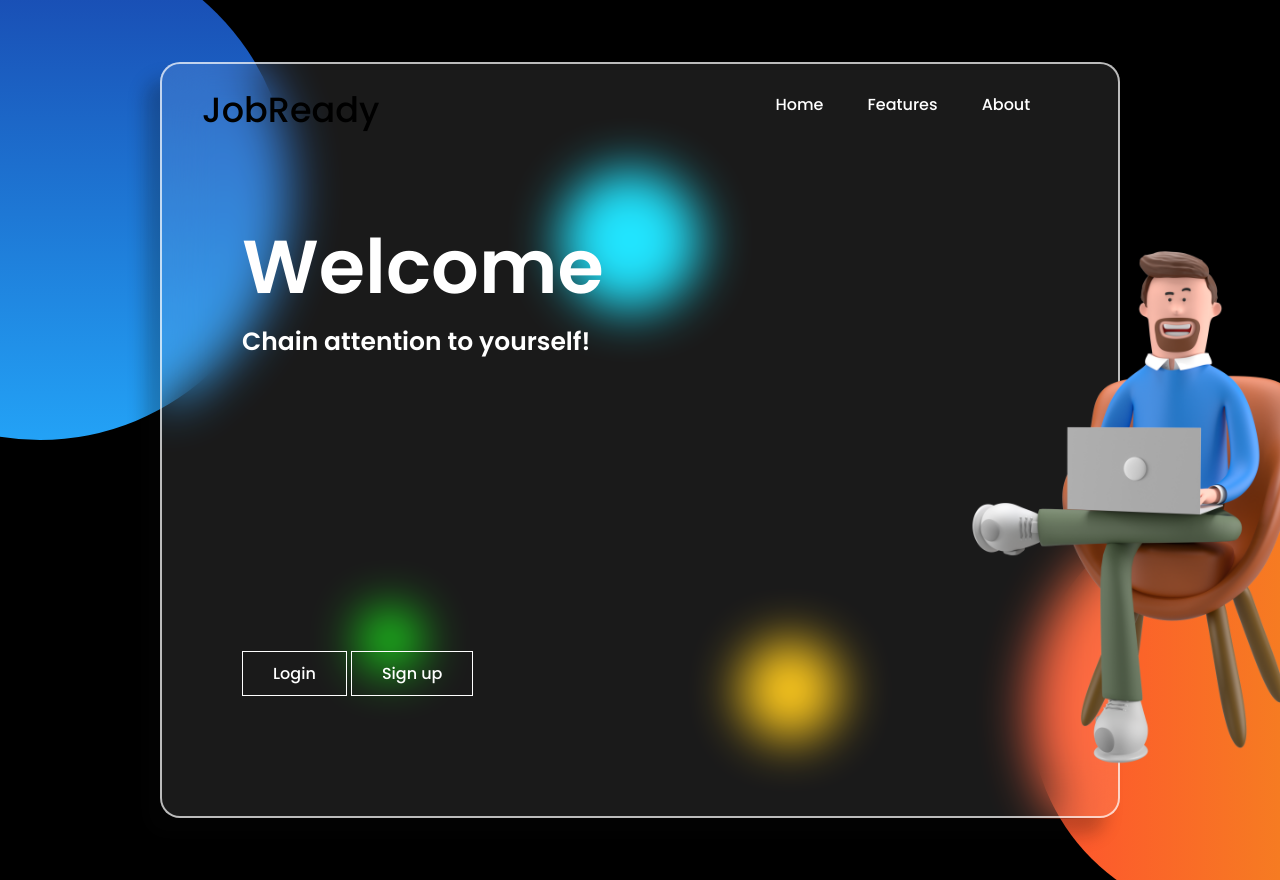
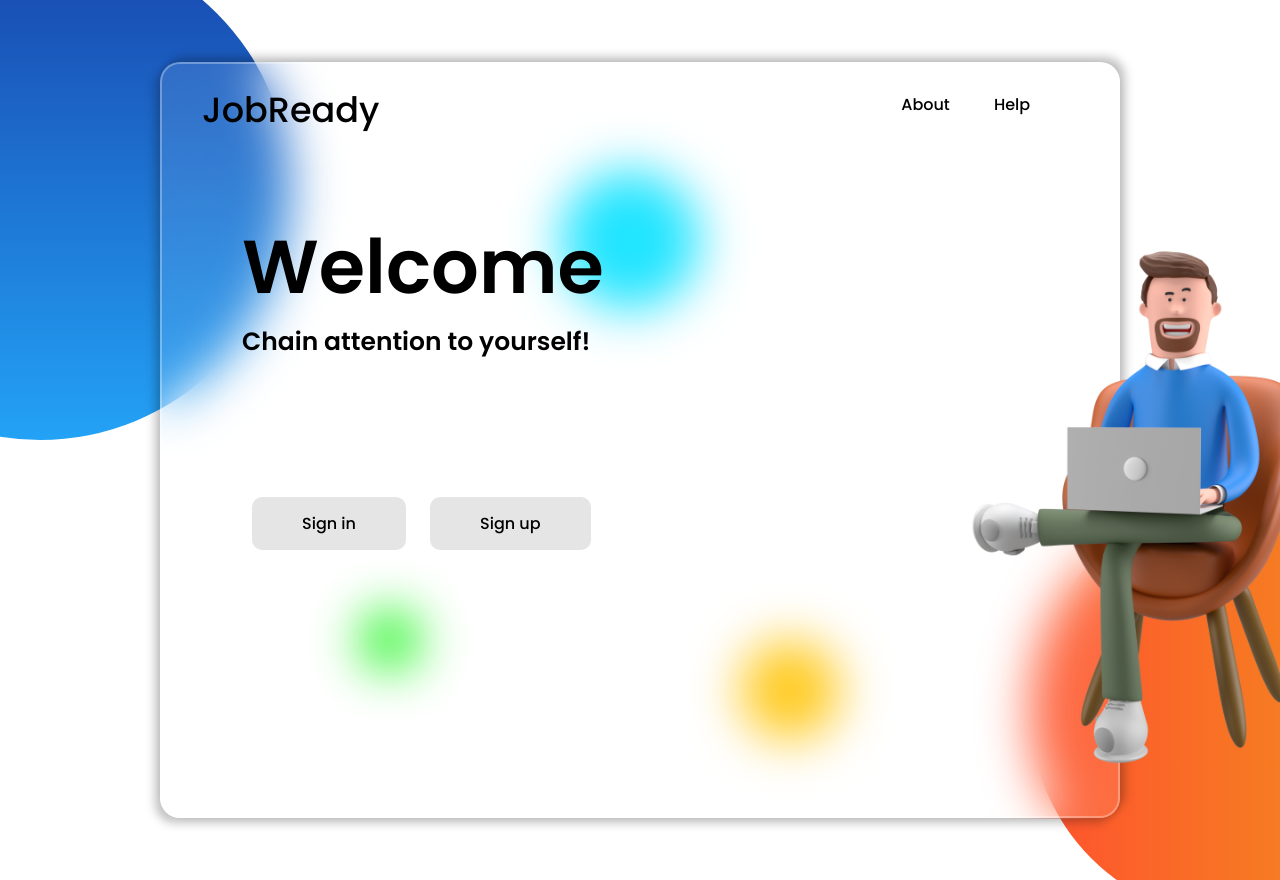
Before and after one commit to F0RRZZ/jobready, a Flask app: page / in a window 1280 px wide. Run offline with Flask 3, Linux system fonts and the light colour scheme.

Commit message:
MAga_commit

```diff
--- a/jobready/main.py
+++ b/jobready/main.py
@@ -64,6 +64,16 @@ def homepage():
     return render_template('not_auth_homepage.html')
 
 
+@app.route('/about')
+def about():
+    return render_template('about.html', title='JobReady | About')
+
+
+@app.route('/help')
+def help_e():
+    return render_template('help.html', title='JobReady | Help')
+
+
 def main():
     db_session.global_init('db/database.db')
     app.run(port=5000, host='127.0.0.1')
--- /dev/null
+++ b/jobready/static/css/base.css
@@ -0,0 +1,3 @@
+.collapse {
+    margin-right:
+}
--- a/jobready/static/css/homepage.css
+++ b/jobready/static/css/homepage.css
@@ -2,7 +2,7 @@
     margin: 0;
     padding: 0;
     box-sizing: border-box;
-    color: white;
+    color: black;
     list-style: none;
     font-family: 'Poppins',sans-serif;
     text-decoration: none;
@@ -17,7 +17,7 @@ html, body {
     height: 100vh;
     width: 100%;
     position: relative;
-    background: black;
+    background: white;
     display: flex;
     justify-content: center;
     align-items: center;
@@ -86,10 +86,13 @@ html, body {
     display: flex;
     position: relative;
     border-radius: 20px;
-    border: 2px solid rgba(255, 255, 255, 0.7);
+    border: 2px solid rgba(255, 255, 255, 0.3);
     backdrop-filter: blur(25px);
-    box-shadow: -15px 17px 17px rgba(10, 10, 10, 0.25);
+    box-shadow: -5px 5px 10px rgba(10, 10, 10, 0.25),
+                5px -5px 10px rgba(10, 10, 10, 0.25);
 }
+
+
 
 .container .box nav {
     height: 7%;
@@ -149,12 +152,14 @@ html, body {
 }
 
 .container .box .contains .section-1 .button {
-    margin-top: 300px;
+    margin-top: 150px;
 }
 
 .container .box .contains .section-1 .button a {
-    padding: 10px 30px;
-    border: 1px solid white;
+    padding: 15px 50px;
+    margin: 10px;
+    border-radius: 10px;
+    background-color: rgba(100 100, 100, 0.17);
     cursor: pointer;
     transition: 0.3s;
 }
--- /dev/null
+++ b/jobready/templates/about.html
@@ -0,0 +1,5 @@
+{% extends "base.html" %}
+
+{% block content %}
+    <h1>About</h1>
+{% endblock %}
--- /dev/null
+++ b/jobready/templates/help.html
@@ -0,0 +1,5 @@
+{% extends "base.html" %}
+
+{% block content %}
+    <h1>Help</h1>
+{% endblock %}
--- a/jobready/templates/not_auth_homepage.html
+++ b/jobready/templates/not_auth_homepage.html
@@ -19,9 +19,8 @@
     <nav>
       <div class="logo">JobReady</div>
       <ul>
-        <li><a>Home</a></li>
-        <li><a>Features</a></li>
-        <li><a>About</a></li>
+        <li><a href="/about">About</a></li>
+        <li><a href="/help">Help</a></li>
       </ul>
     </nav>
     <div class="contains">
@@ -29,7 +28,7 @@
         <h1>Welcome</h1>
         <h3>Chain attention to yourself!</h3>
         <div class="button wow fadeInLeft" data-wow-duration="2s">
-          <a href="/login">Login</a>
+          <a href="/login">Sign in</a>
           <a href="/registration">Sign up</a>
         </div>
       </div>
```
Also changed, not shown: jobready/static/css/login.css (+9 -8 lines), jobready/static/css/registration.css (+7 -6 lines), jobready/templates/base.html (added, +39 -0 lines), jobready/static/css/about.css (added), jobready/static/css/help.css (added).
